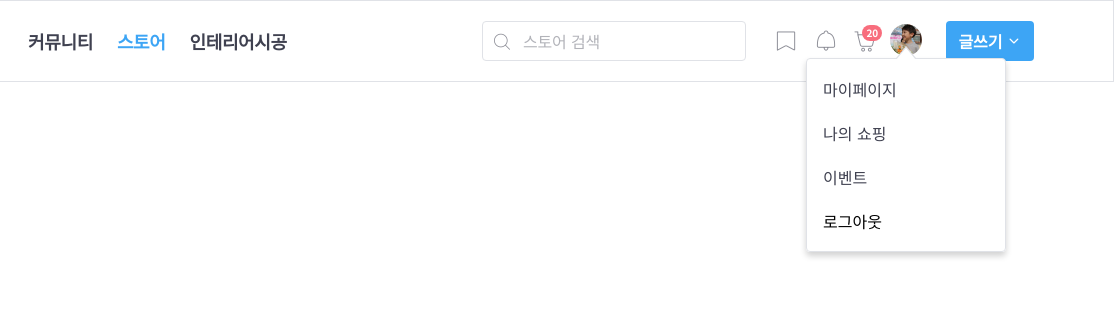
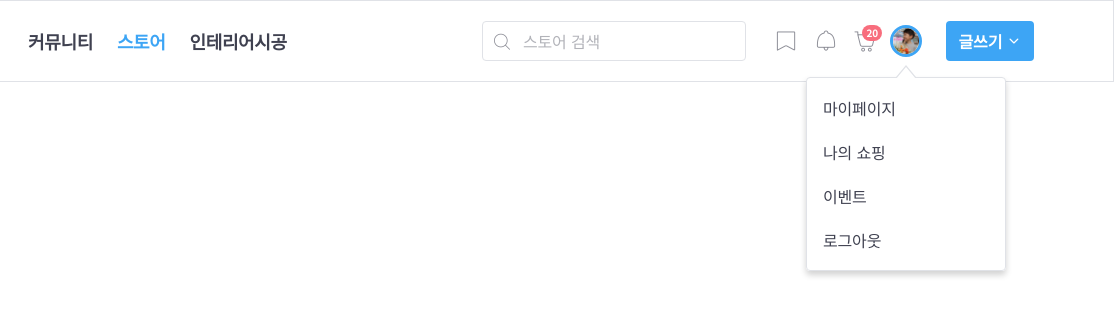
Before and after one commit to sorayeon/tohou, a website: page index.html in a window 1280 px wide. Shown: the full height of the page, 166-1280 px from the left. Drawn offline with nearby package versions, Linux system fonts and the light colour scheme; files that its build step writes are made by us from their sources; files whose address does not match are found by name.

Commit message:
GNB - 마이메뉴 재배치 및 버튼 상태변경
마이메뉴 배치
마이메뉴 버튼상태변경
마이메뉴 텍스트 서체변경

```diff
--- a/index.html
+++ b/index.html
@@ -101,16 +101,11 @@
 
                   <div class="my-menu sm-hidden">
                     <button
-                      class="my-menu-button"
+                      class="my-menu-button is-active"
                       type="button"
                       aria-label="마이메뉴 열기 버튼"
                     >
-                      <div class="avatar-32">
-                        <img
-                          src="./assets/images/img-user-01.jpg"
-                          alt="영소리"
-                        />
-                      </div>
+                      <img src="./assets/images/img-user-01.jpg" alt="영소리" />
                     </button>
 
                     <div class="my-menu-content">
--- a/styles/components/_my-menu.scss
+++ b/styles/components/_my-menu.scss
@@ -1,11 +1,26 @@
 .my-menu {
+  $button-size: 32px;
   $tooltip-size: 12px;
+  position: relative;
 
-  position: relative;
+  &-button {
+    @extend %avatar-base;
+    border: 3px solid $white;
+    width: $button-size;
+    height: $button-size;
+    transition: border-color 200ms ease-in-out;
+
+    &:hover,
+    &.is-active {
+      border-color: $blue;
+    }
+  }
+
   &-content {
     @include pos-center-x;
     box-shadow: $dropdown-shadow;
     border-radius: 4px;
+    top: $button-size + $tooltip-size + 8px;
 
     &::before,
     &::after {
@@ -41,6 +56,7 @@
     a,
     button {
       @include flexbox(start);
+      @include text-style(16, $primary);
       width: 100%;
       height: 44px;
       padding: 8px;
```
